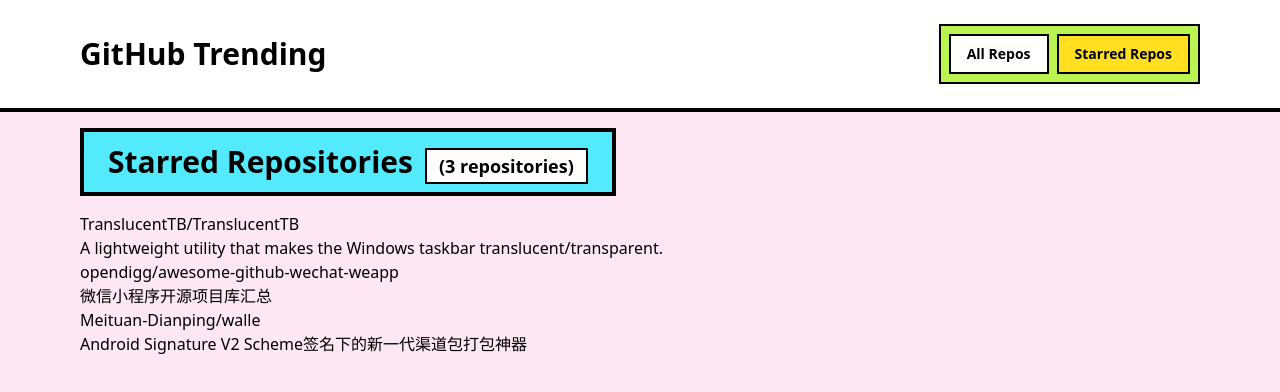
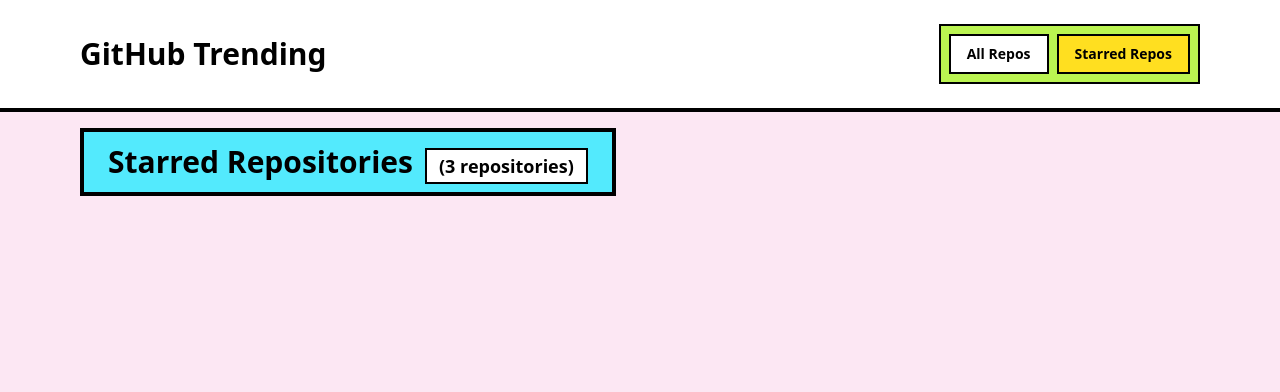
Before and after one commit to i-am-ashwin/github-trending, a Next.js app: page /starred in a window 1280 px wide. Shown: the top 392 px of the page. Built offline with nearby package versions, Linux system fonts and the light colour scheme.

Commit message:
feat: implement starred repo

```diff
--- a/src/app/layout.tsx
+++ b/src/app/layout.tsx
@@ -1,9 +1,8 @@
 import type { Metadata } from "next";
 import "./globals.css";
-import { Analytics } from "@vercel/analytics/next"
+import { Analytics } from "@vercel/analytics/next";
 import Header from "@/components/Header";
-
-
+import { StarredReposProvider } from "@/context/StarredRepoProvider";
 
 export const metadata: Metadata = {
   title: "GitHub Trending Repositories",
@@ -18,12 +17,12 @@
   return (
     <html lang="en">
       <body className="antialiased">
-      <div className="min-h-screen bg-pink-100 text-black">
-        <Header />
-        <main className="max-w-6xl mx-auto px-4 py-4">
-          {children}
-        </main>
-      </div>
+        <StarredReposProvider>
+          <div className="min-h-screen bg-pink-100 text-black">
+            <Header />
+            <main className="max-w-6xl mx-auto px-4 py-4">{children}</main>
+          </div>
+        </StarredReposProvider>
         <Analytics />
       </body>
     </html>
--- a/src/app/page.tsx
+++ b/src/app/page.tsx
@@ -38,7 +38,7 @@
         <h2 className="text-3xl font-black text-black bg-cyan-300 px-6 py-3 border-4 border-black shadow-brutal-md">
           All Repositories
           <span className="ml-3 text-lg font-bold text-black bg-white px-3 py-1 border-2 border-black shadow-brutal-xs">
-            ({data.length} {data.length === 1 ? "repository" : "repositories"})
+            ({repositories.length} {repositories.length === 1 ? "repository" : "repositories"})
           </span>
         </h2>
       </div>
--- a/src/app/starred/page.tsx
+++ b/src/app/starred/page.tsx
@@ -1,7 +1,32 @@
+"use client";
 import RepoList from "@/components/RepoList";
+import { useStarredRepos } from "@/context/StarredRepoProvider";
 import { data } from "@/data/mock";
+import { Repository } from "@/types/Repository";
+import React from "react";
+export default function StarredRepos() {
+  const { starredRepos, toggleStar } = useStarredRepos();
+  const [selectedLanguage, setSelectedLanguage] = React.useState<string>("");
 
-export default function StarredRepos() {
+  const filteredStarredRepos = React.useMemo(() => {
+    if (selectedLanguage === "") {
+      return starredRepos;
+    }
+    return starredRepos.filter(repo =>
+      repo.language?.toLowerCase() === selectedLanguage.toLowerCase()
+    );
+  }, [starredRepos, selectedLanguage]);
+
+  const handleLanguageChange = (language: string) => {
+    setSelectedLanguage(language);
+  };
+
+  const handleToggleStar = (repoId: string) => {
+    const repo = starredRepos.find(r => r.id === repoId);
+    if (repo) {
+      toggleStar(repo);
+    }
+  };
   return (
     <div className="space-y-4">
       <div className="flex items-center justify-between">
@@ -12,7 +37,7 @@
           </span>
         </h2>
       </div>
-      <RepoList repos={data} />
+      <RepoList repos={filteredStarredRepos} />
     </div>
   );
 }
--- /dev/null
+++ b/src/context/StarredRepoProvider.tsx
@@ -0,0 +1,44 @@
+"use client";
+
+import { LOCAL_STORAGE_KEY } from '@/lib/constants';
+import { Repository } from '@/types/Repository';
+import React from 'react';
+
+const StarredReposContext = React.createContext<{
+  starredRepos: Repository[];
+  toggleStar: (repo: Repository) => void;
+}>({
+  starredRepos: [],
+  toggleStar: () => {},
+});
+
+export const useStarredRepos = () => React.useContext(StarredReposContext);
+
+interface StarredReposProviderProps {
+  children: React.ReactNode;
+}
+
+export function StarredReposProvider({ children }: StarredReposProviderProps) {
+  const [starredRepos, setStarredRepos] = React.useState<Repository[]>([]);
+
+  React.useEffect(() => {
+    const stored = localStorage.getItem(LOCAL_STORAGE_KEY);
+    if (stored) {
+      setStarredRepos(JSON.parse(stored));
+    }
+  }, []);
+
+  const toggleStar = React.useCallback((repo: Repository) => {
+    const newStarredRepos = starredRepos.find(r => r.id === repo.id)
+      ? starredRepos.filter(r => r.id !== repo.id)
+      : [...starredRepos, repo];
+
+    setStarredRepos(newStarredRepos);
+    localStorage.setItem(LOCAL_STORAGE_KEY, JSON.stringify(newStarredRepos));
+  }, [starredRepos]);
+  return (
+    <StarredReposContext.Provider value={{ starredRepos, toggleStar }}>
+      {children}
+    </StarredReposContext.Provider>
+  );
+}
--- a/src/lib/constants.ts
+++ b/src/lib/constants.ts
@@ -1 +1,2 @@
 export const MAX_REPOS_PER_PAGE = 30;
+export const LOCAL_STORAGE_KEY = 'starredRepos';
--- /dev/null
+++ b/src/types/Repository.ts
@@ -0,0 +1,15 @@
+export interface Repository {
+  id: string;
+  name: string;
+  description: string;
+  language: string;
+  stargazersCount: number;
+  forksCount: number;
+  private: boolean;
+  updatedAt: string;
+  owner: {
+    login: string;
+    avatar_url: string;
+  };
+  html_url: string;
+}
```
